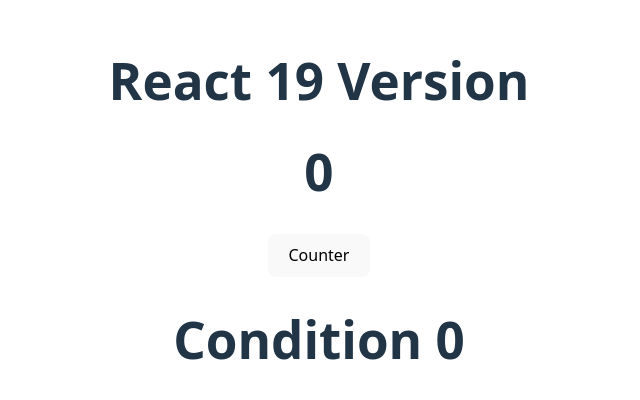
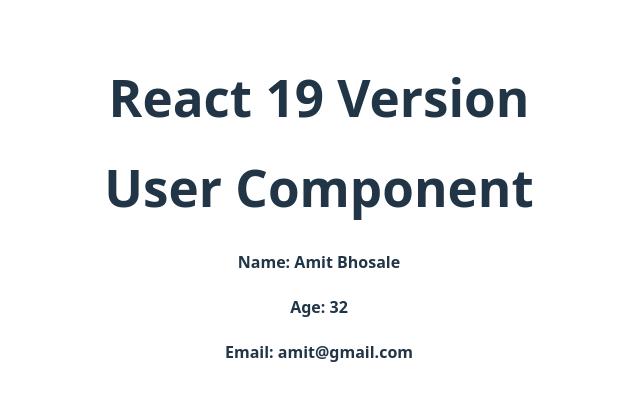
Before and after one commit to amitbhosale1137/react-demo, a React (Vite) app: page / in a window 1280 px wide. Shown: the part 190-590 px from the top of the page, without its empty margins (321-961 px from the left). Built offline with nearby package versions, Linux system fonts and the light colour scheme.

Commit message:
Props example - Part 1

```diff
--- a/src/App.jsx
+++ b/src/App.jsx
@@ -4,6 +4,7 @@
 import EventCalling from './FunctionComponent'
 import MultiCondition from './MultiCondition'
 import ToggleFunction from './ToggleFunction'
+import User from './User'
 import UseStateHooks from './UseStateComponent'
 // import Header from './Header'
 // import Login, { Profile } from './UserComponent'
@@ -44,9 +45,10 @@
   return (
     <>
       <h1>React 19 Version</h1>
-      <MultiCondition/>
+      <User name="Amit Bhosale" age={32} email="amit@gmail.com" />
 
       {/*
+      <MultiCondition/>
       <ToggleFunction/>
       <UseStateHooks/>
       <Counter/>
--- /dev/null
+++ b/src/User.jsx
@@ -0,0 +1,12 @@
+function User({name,age, email}){
+    return(
+        <>
+            <h1>User Component</h1>
+            <h4>Name: {name}</h4>
+            <h4>Age: {age}</h4>
+            <h4>Email: {email}</h4>
+        </>
+    )
+}
+
+export default User
```
